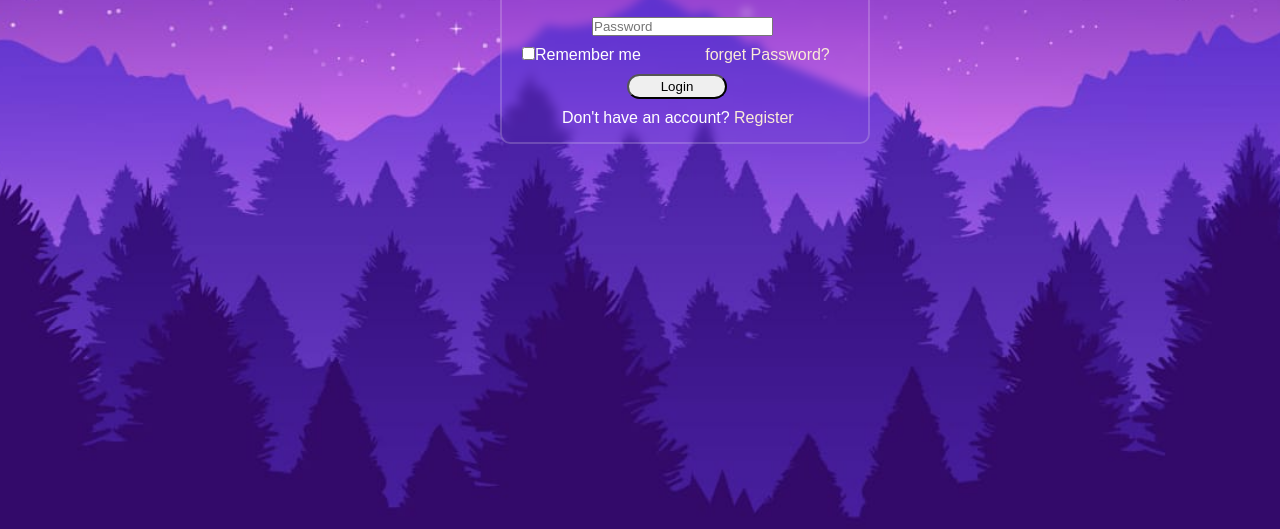
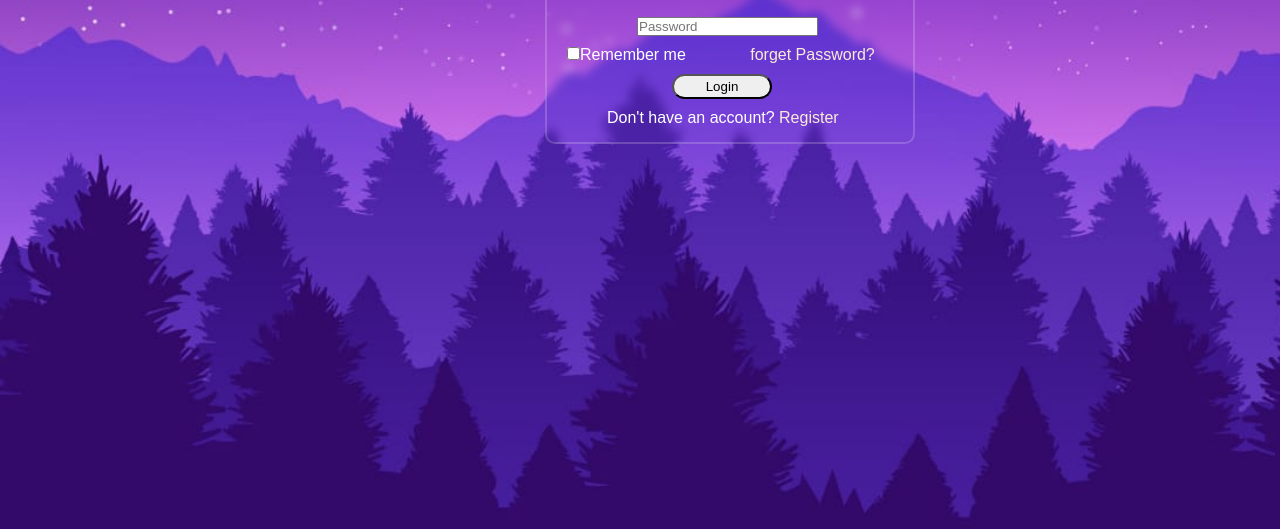
Before and after one commit to selvarakesh2005/selvarakesh, a plain HTML site: page index.html in a window 1280 px wide. Shown: the part 271-800 px from the top of the page. Drawn offline with Linux system fonts and the light colour scheme.

Commit message:
Update style.css

```diff
--- a/style.css
+++ b/style.css
@@ -13,7 +13,9 @@ body{
     background-image: url(rakesh.jpg);
     background-repeat: no-repeat;
     background-size: 1500px;
-    background-position: top;
+    min-height: 600px;
+    width: 100px;
+    min-width: 370px;
 
 
 }
```
